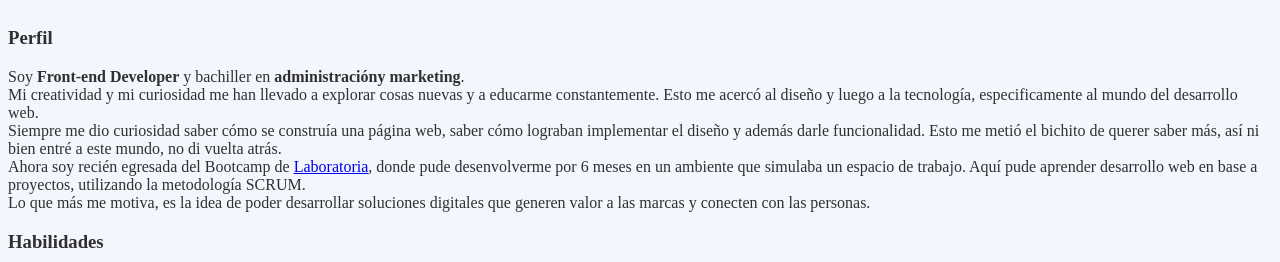
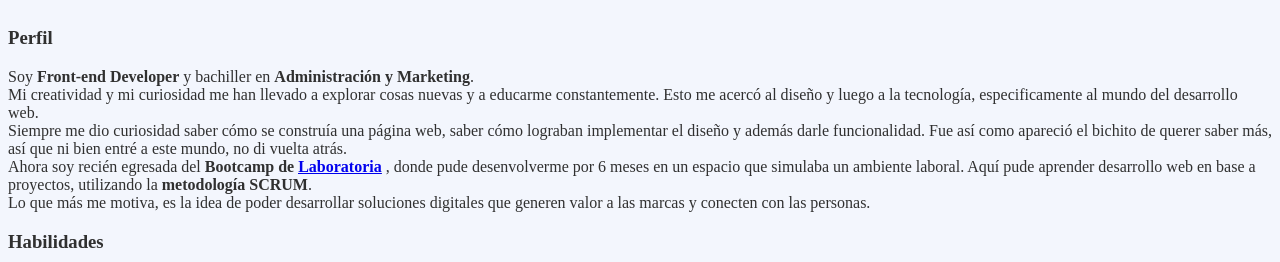
Before and after one commit to pierinamont/portfolio, a Vue app in the folder my-portfolio/: page / in a window 1280 px wide. Shown: the part 521-783 px from the top of the page. Built offline with nearby package versions, Linux system fonts and the light colour scheme.

Commit message:
modificación de perfil

```diff
--- a/my-portfolio/src/components/About.vue
+++ b/my-portfolio/src/components/About.vue
@@ -20,19 +20,20 @@
         <p class="mb-8">
           Soy <strong class="text-blue">Front-end Developer</strong> y
           bachiller en
-          <strong class="text-blue">administracióny marketing</strong>.<br>
+          <strong class="text-blue">Administración y Marketing</strong>.<br>
           Mi creatividad y mi curiosidad me han llevado a explorar cosas nuevas y a
           educarme constantemente. Esto me acercó al diseño y luego a la tecnología,
           especificamente al mundo del desarrollo web. <br>
           Siempre me dio curiosidad saber cómo se construía una página web, saber cómo
-          lograban implementar el diseño y además darle funcionalidad. Esto me metió
-          el bichito de querer saber más, así ni bien entré a este mundo, no di vuelta
+          lograban implementar el diseño y además darle funcionalidad. Fue así como apareció
+          el bichito de querer saber más, así que ni bien entré a este mundo, no di vuelta
           atrás.<br>
-          Ahora soy recién egresada del Bootcamp de
-          <u class="text-blue"><a href="https://www.laboratoria.la/" target="_blank">Laboratoria</a></u>, donde
-          pude desenvolverme por 6 meses en un ambiente que simulaba un espacio de
-          trabajo. Aquí pude aprender desarrollo web en base a proyectos, utilizando
-          la metodología SCRUM.<br>
+          Ahora soy recién egresada del <strong>Bootcamp de
+          <u class="text-blue"><a href="https://www.laboratoria.la/" target="_blank">Laboratoria</a></u></strong>
+          , donde
+          pude desenvolverme por 6 meses en un espacio que simulaba un ambiente laboral.
+          Aquí pude aprender desarrollo web en base a proyectos, utilizando
+          la <strong>metodología SCRUM</strong>.<br>
           Lo que más me motiva, es la idea de poder desarrollar soluciones digitales
           que generen valor a las marcas y conecten con las personas.
         </p>
```
